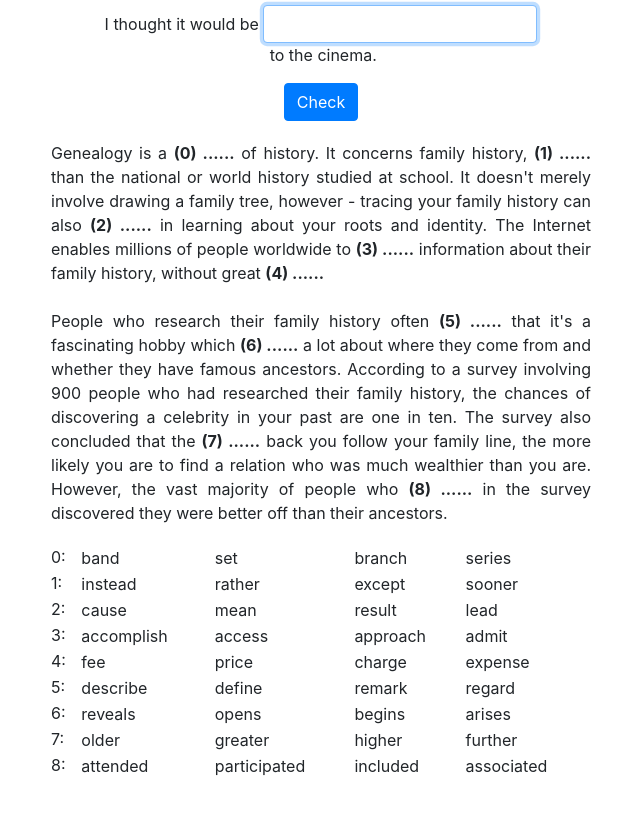
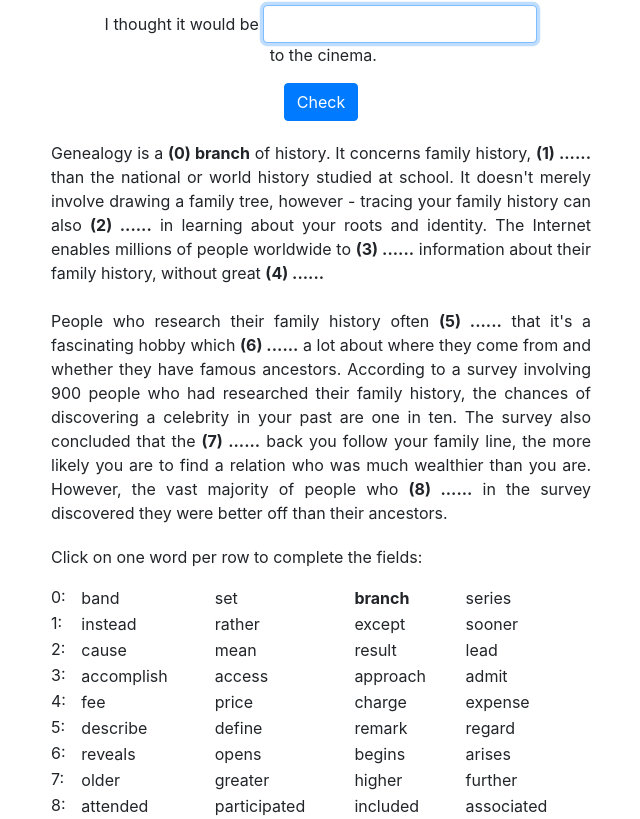
Before and after one commit to mekarpeles/notesclub, a React (Create React App) app in the folder front/: page / in a window 1280 px wide. Shown: the part 282-1101 px from the top of the page, without its empty margins (319-959 px from the left). Before the commit the page ends 1061 px from the top, so only its background shows below. Built offline with nearby package versions, Linux system fonts and the light colour scheme.

Commit message:
do not allow users to change first row as it is an example

```diff
--- a/front/src/App.css
+++ b/front/src/App.css
@@ -55,15 +55,15 @@ input.wrong-answer {
   text-align: left;
 }
 
-.multiple-option-text {
+.multiple-choice-text {
   white-space: pre-line;
   text-align: justify;
 }
 
-.multiple-option-options {
+.multiple-choice-options {
   width: 100%;
 }
 
-.multiple-option-choice {
+.multiple-choice-choice {
   background-color: aquamarine;
 }
--- a/front/src/MultipleChoiceClozeExercise.tsx
+++ b/front/src/MultipleChoiceClozeExercise.tsx
@@ -1,5 +1,5 @@
 import * as React from 'react';
-import { Form, Button } from 'react-bootstrap';
+import { Alert, Form, Button } from 'react-bootstrap';
 
 interface IProps {
   text: string
@@ -10,6 +10,7 @@ interface IState {
   content: string[]
   choices: number[]
   field_highlighted: number | null
+  showAlert: boolean
 }
 
 class KeyWordTransformationExercise extends React.Component<IProps, IState> {
@@ -18,19 +19,25 @@ class KeyWordTransformationExercise extends React.Component<IProps, IState> {
     const text = this.props.text
     const content = text.split(/\(\d+\)\ \.+/)
     const choices = Array(content.length - 1)
+    choices[0] = 2
 
     this.state = {
       content: content,
       choices: choices,
-      field_highlighted: null
+      field_highlighted: null,
+      showAlert: false
     }
   }
 
   selectOption = (index: number, ind: number) => {
     const { choices } = this.state
     const { options }= this.props
-    choices[index] = ind
-    this.setState({ choices: choices, field_highlighted: index })
+    if(index != 0){
+      choices[index] = ind
+      this.setState({ choices: choices, field_highlighted: index, showAlert: false })
+    }else{
+      this.setState({ showAlert: true })
+    }
   }
 
   renderOption = (index: number, ind: number, word: string) => {
@@ -45,14 +52,16 @@ class KeyWordTransformationExercise extends React.Component<IProps, IState> {
 
   renderOptions = () => {
     const { options } = this.props
-    const { field_highlighted } = this.state
+    const { field_highlighted, showAlert } = this.state
 
     return (
       <div className="options">
-        <table className="multiple-option-options">
+        <p>Click on one word per row to complete the fields:</p>
+        {showAlert ? <Alert variant="danger">The first line (0) is an example!</Alert> : <></>}
+        <table className="multiple-choice-options">
           {options.map((line_options, index) => {
             return (
-              <tr className={field_highlighted == index ? 'multiple-option-choice' : ''}>
+              <tr className={field_highlighted == index ? 'multiple-choice-choice' : ''}>
                 {index}:&nbsp;{line_options.map((word, ind) => {
                   return(this.renderOption(index, ind, word))
                 })}
@@ -76,7 +85,7 @@ class KeyWordTransformationExercise extends React.Component<IProps, IState> {
     })
 
     return(
-      <b className={field_highlighted == row_index ? 'multiple-option-choice' : ''} onMouseEnter={() => this.mouseOver(row_index)}>({row_index}) {c[row_index] || "......"}</b>
+      <b className={field_highlighted == row_index ? 'multiple-choice-choice' : ''} onMouseEnter={() => this.mouseOver(row_index)}>({row_index}) {c[row_index] || "......"}</b>
     )
   }
 
@@ -89,14 +98,13 @@ class KeyWordTransformationExercise extends React.Component<IProps, IState> {
         <div className="row">
           <div className="col-lg-3"></div>
           <div className="col-lg-6">
-            <div className="multiple-option-text">
+            <div className="multiple-choice-text">
               {content.map((piece, row_index) => {
                 return(
                   <>{piece}{row_index < content_length - 1 ? this.renderChoice(row_index) : <></>}</>
                 )
               })}
             </div>
-
             {this.renderOptions()}
 
           </div>
```
